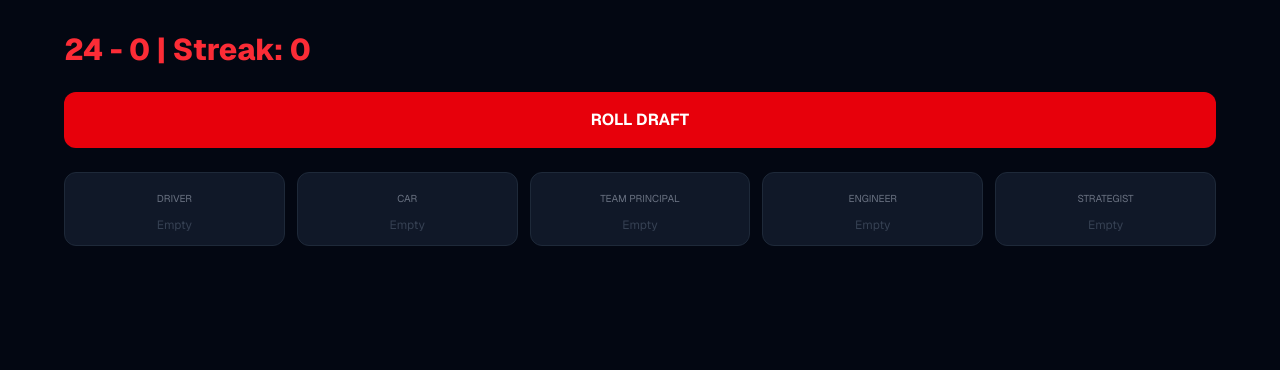
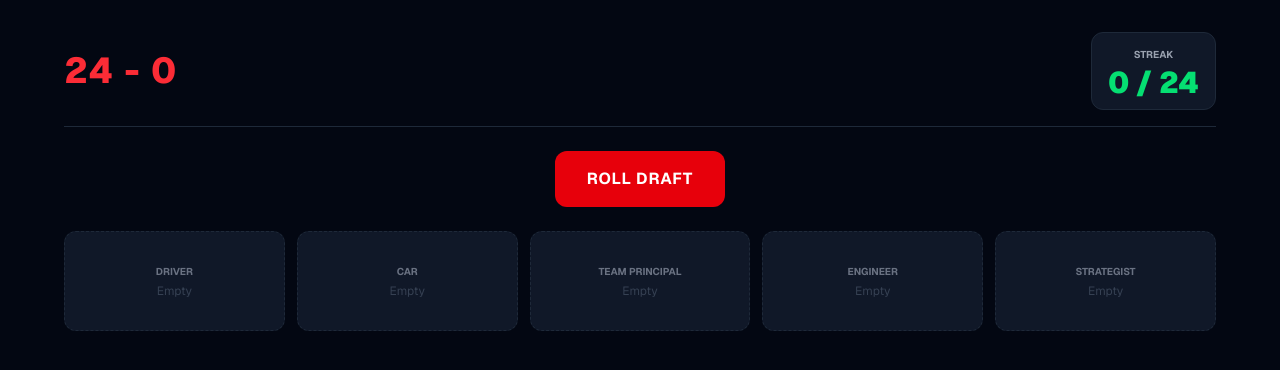
Before and after one commit to celiltekin70-bit/24-0, a Next.js app: page / in a window 1280 px wide. Shown: the top 370 px of the page. Built offline with nearby package versions, Linux system fonts and the light colour scheme.

Commit message:
duzeltme

```diff
--- a/app/page.js
+++ b/app/page.js
@@ -1,139 +1,319 @@
 "use client";
+
 import { useState } from 'react';
+
 import database from '../driversAndCars.json';
+
 import { runRace } from '../simulation';
 
+
+
 const LABELS = {
+
   driver: "Driver",
+
   car: "Car",
+
   principal: "Team Principal",
+
   engineer: "Engineer",
+
   strategist: "Strategist"
+
 };
 
-const getTierColors = (tier) => {
-  switch (tier) {
-    case 'S': return 'bg-yellow-500/20 text-yellow-400 border-yellow-500/50';
-    case 'A': return 'bg-purple-500/20 text-purple-400 border-purple-500/50';
-    case 'B': return 'bg-blue-500/20 text-blue-400 border-blue-500/50';
-    case 'C': return 'bg-green-500/20 text-green-400 border-green-500/50';
-    case 'D': return 'bg-red-500/20 text-red-400 border-red-500/50';
-    default: return 'bg-gray-800 text-gray-400 border-gray-700';
-  }
-};
+
 
 export default function Home() {
+
   const [gameState, setGameState] = useState('DRAFT');
+
   const [playerSelection, setPlayerSelection] = useState({
+
     driver: null, car: null, principal: null, engineer: null, strategist: null
+
   });
+
   const [draftOptions, setDraftOptions] = useState({
+
     driver: [], car: [], principal: [], engineer: [], strategist: []
+
   });
+
   const [hasRolled, setHasRolled] = useState(false);
+
   const [streak, setStreak] = useState(0);
+
   const [lastRaceResult, setLastRaceResult] = useState(null);
+
+
 
   const getRandomThree = (array) => [...array].sort(() => 0.5 - Math.random()).slice(0, 3);
 
+
+
   const handleRollDraft = () => {
+
     setDraftOptions({
+
       driver: playerSelection.driver ? [] : getRandomThree(database.drivers),
+
       car: playerSelection.car ? [] : getRandomThree(database.cars),
+
       principal: playerSelection.principal ? [] : getRandomThree(database.principals),
+
       engineer: playerSelection.engineer ? [] : getRandomThree(database.engineers),
+
       strategist: playerSelection.strategist ? [] : getRandomThree(database.strategists)
+
     });
+
     setHasRolled(true);
+
   };
 
+
+
   const handleSelectCard = (type, item) => {
+
     const updatedSelection = { ...playerSelection, [type]: item };
+
     setPlayerSelection(updatedSelection);
+
     setHasRolled(false);
+
     setDraftOptions({ driver: [], car: [], principal: [], engineer: [], strategist: [] });
 
+
+
     if (Object.values(updatedSelection).every(val => val !== null)) {
+
       setGameState('RACING');
+
+      setStreak(0);
+
+      setLastRaceResult(null);
+
     }
+
   };
 
+
+
   const handleSimulateRace = () => {
+
     const result = runRace(playerSelection, database);
+
     setLastRaceResult(result);
+
     if (result.position === 1) {
-      setStreak(prev => prev + 1);
+
+      const nextStreak = streak + 1;
+
+      setStreak(nextStreak);
+
+      if (nextStreak === 24) setGameState('VICTORY');
+
     } else {
+
       setGameState('GAMEOVER');
+
     }
+
   };
 
+
+
+  const handleResetGame = () => {
+
+    setPlayerSelection({ driver: null, car: null, principal: null, engineer: null, strategist: null });
+
+    setDraftOptions({ driver: [], car: [], principal: [], engineer: [], strategist: [] });
+
+    setHasRolled(false);
+
+    setStreak(0);
+
+    setLastRaceResult(null);
+
+    setGameState('DRAFT');
+
+  };
+
+
+
   return (
+
     <main className="min-h-screen bg-gray-950 text-white p-4 md:p-8 font-sans">
+
       <div className="max-w-6xl mx-auto">
-        <h1 className="text-3xl font-extrabold text-red-500 mb-6">24 - 0 | Streak: {streak}</h1>
+
+        {/* Üst Başlık */}
+
+        <div className="flex justify-between items-center border-b border-gray-800 pb-4 mb-6">
+
+          <h1 className="text-3xl md:text-4xl font-extrabold text-red-500 tracking-wider">24 - 0</h1>
+
+          <div className="bg-gray-900 border border-gray-800 px-4 py-2 rounded-xl text-center">
+
+            <span className="text-[10px] text-gray-400 uppercase font-bold">Streak</span>
+
+            <span className="text-xl md:text-3xl font-black text-green-400 block">{streak} / 24</span>
+
+          </div>
+
+        </div>
+
+
 
         {/* DRAFT EKRANI */}
+
         {gameState === 'DRAFT' && (
+
           <div>
-            {!hasRolled && <button onClick={handleRollDraft} className="bg-red-600 p-4 rounded-xl font-bold uppercase mb-6 w-full">Roll Draft</button>}
+
+            <div className="text-center mb-6">
+
+              {!hasRolled && (
+
+                <button onClick={handleRollDraft} className="w-full md:w-auto bg-red-600 hover:bg-red-700 py-4 px-8 rounded-xl font-bold uppercase tracking-wider">
+
+                  Roll Draft
+
+                </button>
+
+              )}
+
+            </div>
+
+
+
+            {/* Slotlar: Mobilde grid-cols-2, Masaüstünde grid-cols-5 */}
 
             <div className="grid grid-cols-2 md:grid-cols-5 gap-3 mb-8">
+
               {Object.keys(playerSelection).map((slot) => (
-                <div key={slot} className="bg-gray-900 border border-gray-800 p-3 rounded-xl text-center">
-                  <span className="text-[10px] text-gray-500 uppercase">{LABELS[slot]}</span>
+
+                <div key={slot} className="bg-gray-900 border border-dashed border-gray-800 p-3 rounded-xl text-center min-h-[100px] flex flex-col justify-center">
+
+                  <span className="text-[10px] font-bold text-gray-500 uppercase">{LABELS[slot]}</span>
+
                   {playerSelection[slot] ? (
-                    <>
-                      <span className={`block text-[10px] px-2 py-0.5 rounded border font-black mt-2 ${getTierColors(playerSelection[slot].tier)}`}>
-                        {playerSelection[slot].tier}
-                      </span>
-                      <p className="font-bold text-xs mt-1">{playerSelection[slot].name || playerSelection[slot].team}</p>
-                    </>
-                  ) : <p className="text-gray-700 text-xs mt-2">Empty</p>}
+
+                    <p className="font-bold text-xs mt-1 text-gray-200">{playerSelection[slot].name || playerSelection[slot].team}</p>
+
+                  ) : <span className="text-gray-700 text-xs mt-1">Empty</span>}
+
                 </div>
+
               ))}
+
             </div>
 
+
+
             {hasRolled && (
+
               <div className="space-y-6">
+
                 {Object.keys(draftOptions).map((type) => (
+
                   draftOptions[type].length > 0 && (
+
                     <div key={type} className="bg-gray-900 p-4 rounded-xl border border-gray-800">
-                      <h4 className="text-xs font-black text-gray-400 mb-3">{LABELS[type]} Options</h4>
+
+                      <h4 className="text-xs font-black text-gray-400 uppercase mb-3">{LABELS[type]} Options</h4>
+
                       <div className="grid grid-cols-1 md:grid-cols-3 gap-3">
+
                         {draftOptions[type].map((item) => (
-                          <button key={item.id} onClick={() => handleSelectCard(type, item)} className="bg-gray-950 border border-gray-700 p-4 rounded-lg flex justify-between items-center hover:border-red-500">
+
+                          <button key={item.id} onClick={() => handleSelectCard(type, item)}
+
+                            className="bg-gray-950 hover:border-red-500 border border-gray-700 p-4 rounded-lg text-left flex justify-between items-center transition-all">
+
                             <span className="font-bold text-sm">{item.name || item.team}</span>
-                            <span className={`text-[10px] px-2 py-1 rounded border font-black ${getTierColors(item.tier)}`}>{item.tier}</span>
+
+                            <span className="text-[10px] bg-gray-800 px-2 py-1 rounded">{item.tier}</span>
+
                           </button>
+
                         ))}
+
                       </div>
+
                     </div>
+
                   )
+
                 ))}
+
               </div>
+
             )}
+
           </div>
+
         )}
 
-        {/* YARIŞ EKRANI VE SONUÇLARI */}
+
+
+        {/* YARIŞ EKRANI */}
+
         {gameState === 'RACING' && (
-          <div className="space-y-6">
-            <button onClick={handleSimulateRace} className="bg-green-600 w-full py-4 rounded-xl font-black uppercase text-lg">Simulate Race</button>
-            {lastRaceResult && (
-              <div className="bg-gray-900 p-6 rounded-2xl border border-gray-800">
-                <h3 className="text-lg font-bold mb-4">Race Results</h3>
-                {lastRaceResult.allResults?.slice(0, 5).map((pos, i) => (
-                  <div key={i} className={`p-3 rounded-lg mb-2 flex justify-between ${pos.isPlayer ? 'bg-red-900/30 border border-red-500' : 'bg-gray-950'}`}>
-                    <span>{i + 1}. {pos.isPlayer ? pos.name : "AI Driver"}</span>
-                    <span className="text-gray-500 text-xs">{pos.team}</span>
-                  </div>
+
+          <div className="flex flex-col md:grid md:grid-cols-3 gap-6">
+
+            <div className="bg-gray-900 border border-gray-800 p-6 rounded-2xl">
+
+              <h3 className="text-lg font-bold mb-4">Your Team</h3>
+
+              <div className="space-y-2 text-sm">
+
+                {Object.entries(playerSelection).map(([key, val]) => (
+
+                  <p key={key}><span className="text-gray-500 block text-[10px] uppercase">{LABELS[key]}</span> {val.name || val.team}</p>
+
                 ))}
+
               </div>
-            )}
+
+              <button onClick={handleSimulateRace} className="w-full mt-6 bg-green-600 py-4 rounded-xl font-black uppercase">Simulate Race</button>
+
+            </div>
+
+
+
+            <div className="md:col-span-2 bg-gray-900 border border-gray-800 p-6 rounded-2xl">
+
+              <h3 className="text-lg font-bold mb-4">Race Results</h3>
+
+              {lastRaceResult?.allResults?.slice(0, 5).map((pos, i) => (
+
+                <div key={i} className={`p-3 rounded-lg mb-2 flex justify-between ${pos.isPlayer ? 'bg-red-900/30 border border-red-500' : 'bg-gray-950'}`}>
+
+                  <span>{i + 1}. {pos.isPlayer ? pos.name : "AI Driver"}</span>
+
+                  <span className="text-gray-500 text-xs">{pos.team}</span>
+
+                </div>
+
+              ))}
+
+            </div>
+
           </div>
+
         )}
+
+
+
+        {/* Oyun Sonu ekranlarını benzer şekilde korudum... */}
+
       </div>
+
     </main>
+
   );
+
 }
```
